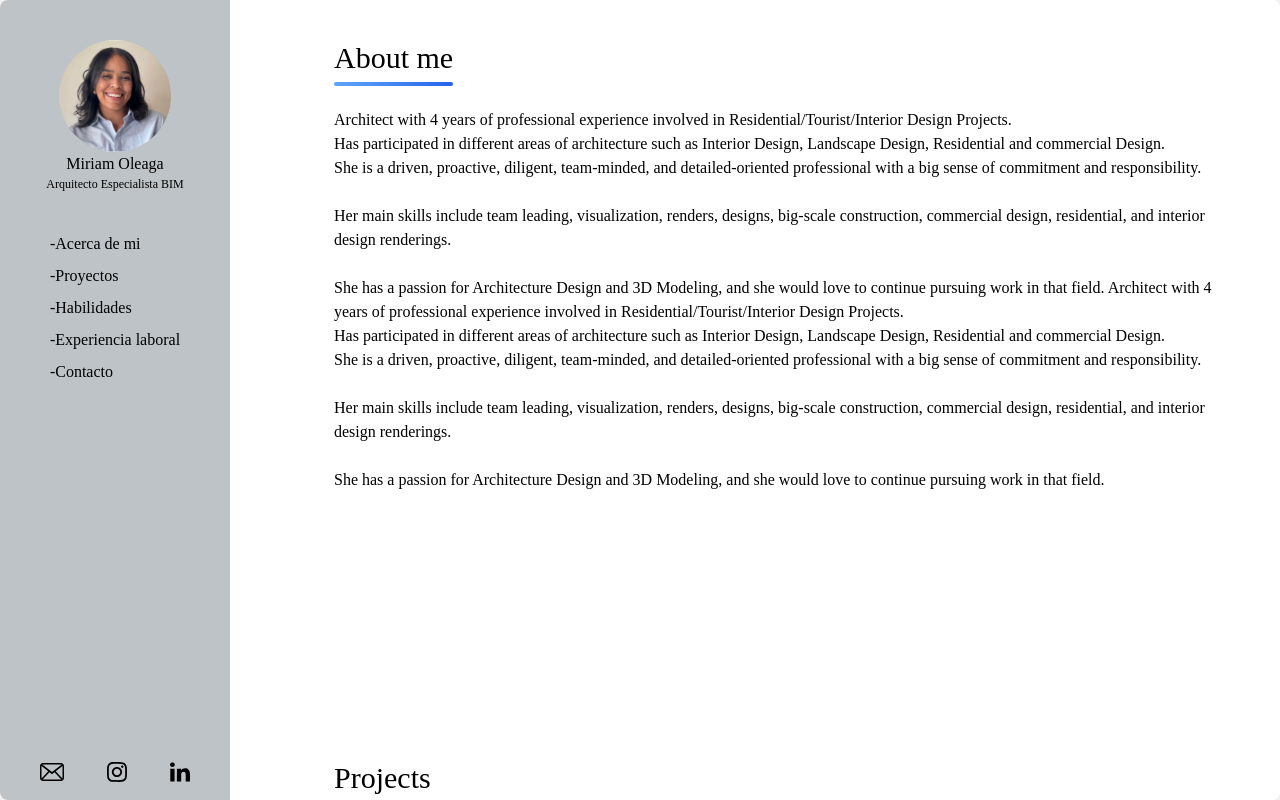
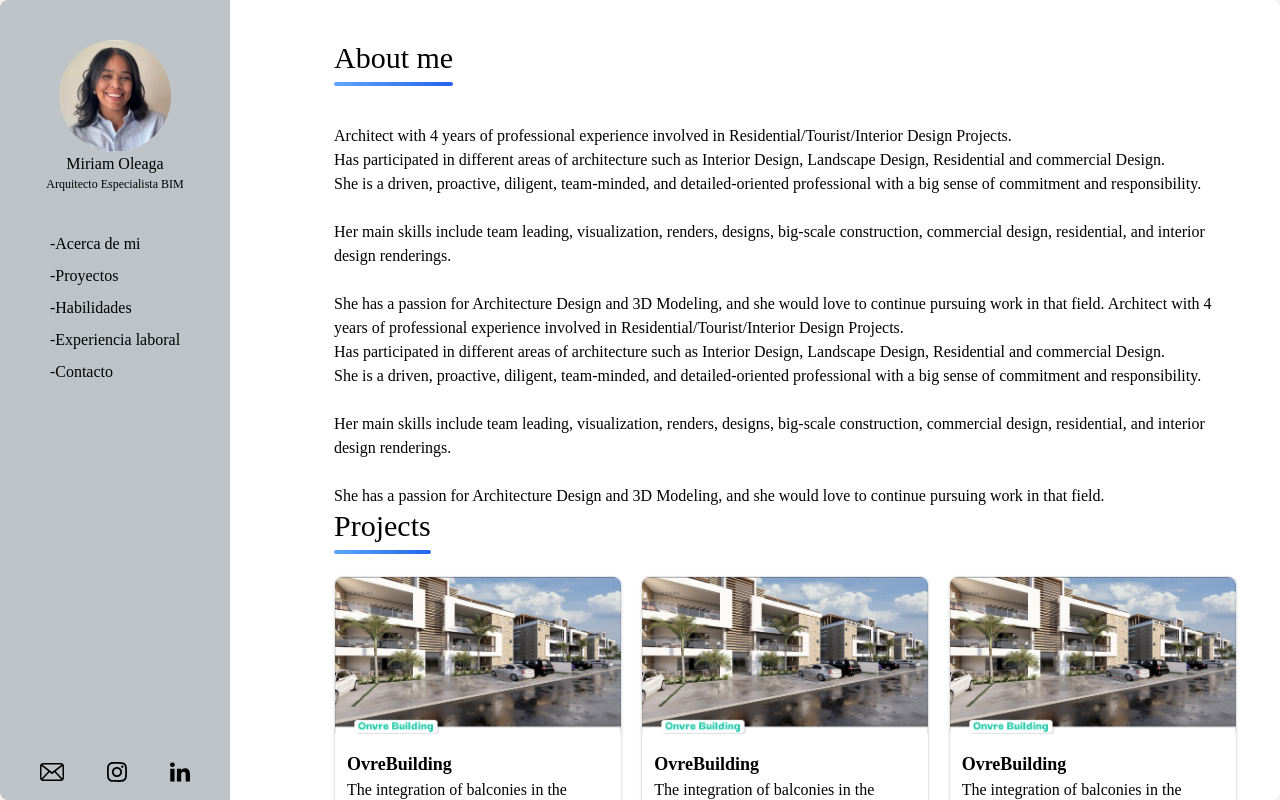
Before and after one commit to Braylin20/PortFolio_React, a React (Vite) app in the folder portfolio-michelle/: page / in a window 1280 px wide. Built offline with nearby package versions, Linux system fonts and the light colour scheme.

Commit message:
Add gap to separate the children

```diff
--- a/portfolio-michelle/src/components/AboutMe.jsx
+++ b/portfolio-michelle/src/components/AboutMe.jsx
@@ -1,9 +1,10 @@
+import {InformationCard} from "./InformationCard.jsx";
 
 
 export const AboutMe = () => {
   return(
       <>
-          <div className="flex flex-col h-full">
+          <div className="flex flex-col gap-4">
               <h2 className="text-3xl mb-8 relative w-fit">
                   About me
                   <div
@@ -35,6 +36,7 @@
                   She has a passion for Architecture Design and 3D Modeling, and she would
                   love to continue pursuing work in that field.
               </p>
+
           </div>
       </>
   )
```
